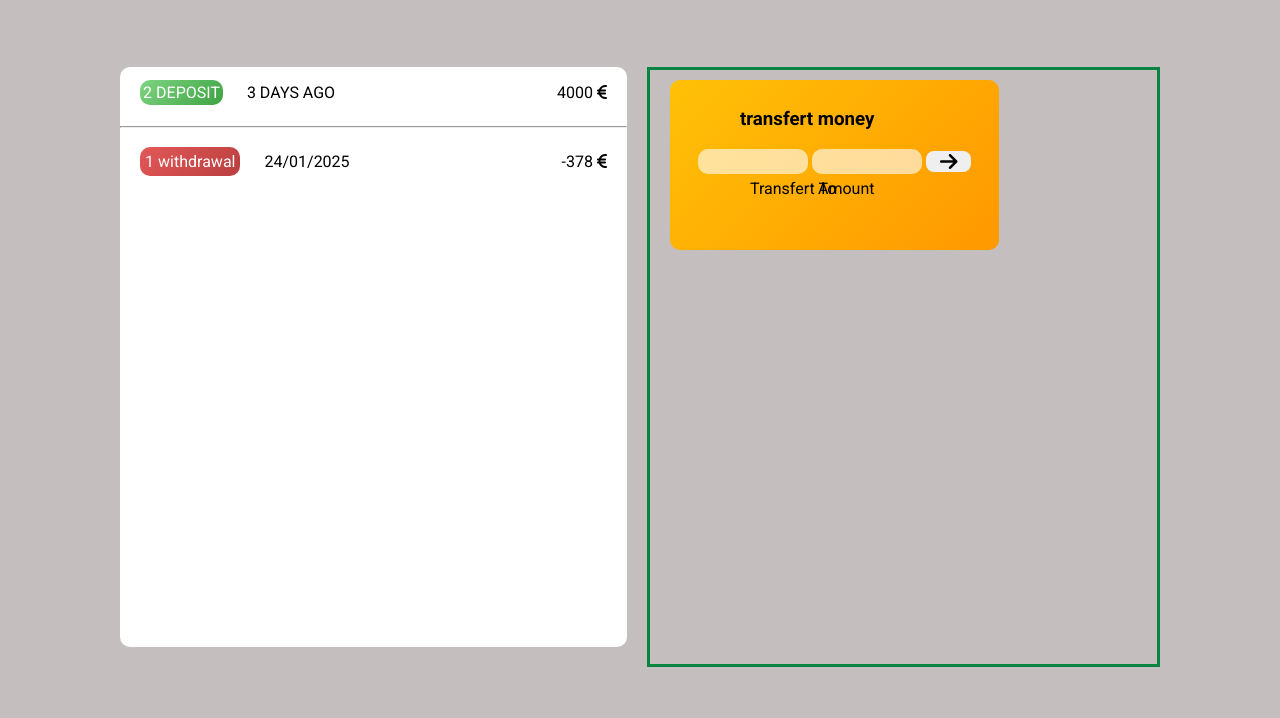
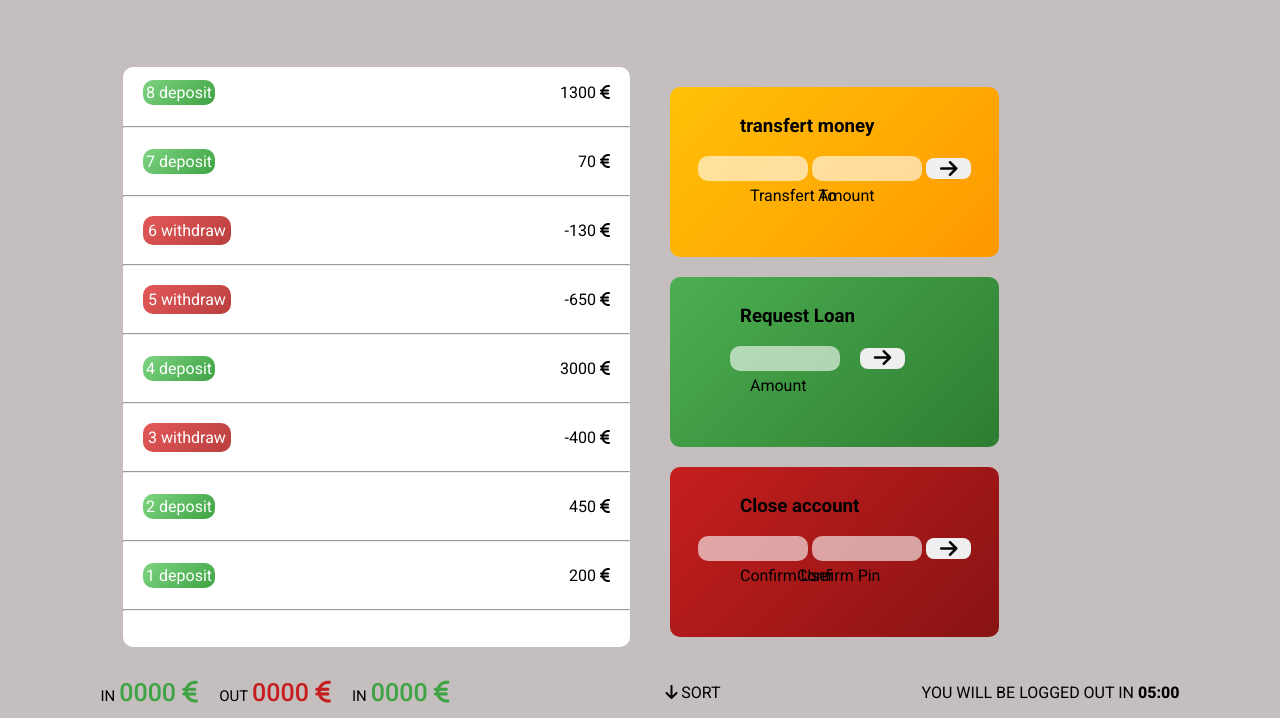
Before and after one commit to Lea-rn/banks-projectt, a plain HTML site: page index.html in a window 1280 px wide. Shown: the part 244-962 px from the top of the page. Before the commit the page ends 911 px from the top, so only its background shows below. Drawn offline with Linux system fonts and the light colour scheme.

Commit message:
style-display-movements

```diff
--- /dev/null
+++ b/app.js
@@ -0,0 +1,63 @@
+"use strict"
+
+const account1 = {
+    owner : "Mark Shmedtman" ,
+    movements : [200,450,-400,3000,-650,-130,70,1300] ,
+    interestRate : 1.2 ,
+    pin : 1111
+}
+
+
+const account2 = {
+    owner : "jessica davis" ,
+    movements : [5000,3400,-150,-790,-3210,1000,8500,-30] ,
+    interestRate : 1.5 ,
+    pin : 2222
+}
+
+const account3 = {
+    owner : "Park Thomas Williams" ,
+    movements : [200,-200,340,-300,-20,50,400,-460,100,-400] ,
+    interestRate : 0.7 ,
+    pin : 3333
+}
+
+const account4 = {
+    owner : "Sarah Smith" ,
+    movements : [430,1000,700,50,90] ,
+    interestRate : 1 ,
+    pin : 4444
+}
+
+
+const accounts = [account1 , account2 ,account3 ,account4]
+
+///// import elements ::
+
+const movementContainer = document.querySelector(".left")
+
+const dispalyMovements = function (arr) {
+    movementContainer.innerHTML = "" ;
+
+    arr.forEach((mov,i) => {
+        let type = mov > 0 ? "deposit"  : "withdraw"
+
+        let html = `
+            <div class="${type}-container">
+            <div class="${type}-info">
+              <span class="${type}"> ${i+1} ${type}</span>
+
+            </div>
+            <p class="${type}-amount">
+             ${mov} <i class="fa-solid fa-euro-sign"></i>
+            </p>
+          </div>
+             <hr />
+        `
+
+
+        movementContainer.insertAdjacentHTML("afterbegin",html)
+    })
+}
+
+dispalyMovements(account1.movements)
--- a/index.html
+++ b/index.html
@@ -61,18 +61,75 @@
         </section>
 
         <section class="right">
+          <!-- ///// transfert box ::  -->
           <div class="transfert-box">
-         <h3 class="box-title" >transfert money</h3>
-         <form>
-            <input  class="transfert-user" type="text"/>
-            <input   class="amount-transfert-input" type="number"/>
-            <button class="transfert-button">   <i class="fa-solid fa-arrow-right fa-xl"></i></button>
-            <label  class="label-transfert">Transfert To</label>
-            <label  class="label-amount-transfert">Amount</label>
-         </form>
+            <h3 class="box-title">transfert money</h3>
+            <form class="transfert-form">
+              <input class="transfert-user" type="text" />
+              <input class="amount-transfert-input" type="number" />
+              <button class="transfert-button">
+                <i class="fa-solid fa-arrow-right fa-xl"></i>
+              </button>
+              <label class="label-transfert">Transfert To</label>
+              <label class="label-amount-transfert">Amount</label>
+            </form>
+          </div>
+
+          <!-- ///// loan box ::: -->
+
+          <div class="loan-box">
+            <h3 class="box-title">Request Loan</h3>
+            <form class="loan-form">
+              <input class="loan-input" type="number" />
+              <button class="loan-button">
+                <i class="fa-solid fa-arrow-right fa-xl"></i>
+              </button>
+              <label class="label-amount-loan">Amount</label>
+            </form>
+          </div>
+
+          <!-- ///// close account ::  -->
+
+          <div class="close-box">
+            <h3 class="box-title">Close account</h3>
+            <form class="close-form">
+              <input class="close-user" type="text" />
+              <input class="close-pin" type="number" />
+              <button class="close-button">
+                <i class="fa-solid fa-arrow-right fa-xl"></i>
+              </button>
+              <label class="label-user-close">Confirm User</label>
+              <label class="label-pin-close">Confirm Pin</label>
+            </form>
           </div>
         </section>
       </section>
+
+          <footer>
+      <div class="summary-container">
+        <span class="mov-info-in">IN</span>
+        <span class="mov-average-in"
+          >0000 <i class="fa-solid fa-euro-sign"></i>
+        </span>
+
+        <span class="mov-info-out">OUT</span>
+        <span class="mov-average-out"
+          >0000 <i class="fa-solid fa-euro-sign"></i>
+        </span>
+
+        <span class="mov-info-interset">IN</span>
+        <span class="mov-average-interset"
+          >0000 <i class="fa-solid fa-euro-sign"></i>
+        </span>
+      </div>
+
+      <p> <i class="fa-solid fa-arrow-down"></i> SORT </p>
+      <span class="logged-out" >YOU WILL BE LOGGED OUT IN <span class="looged-out-timer" >05:00</span> </span>
+    </footer>
     </main>
+
+
+    <script src="./app.js"></script>
+
   </body>
 </html>
--- a/style.css
+++ b/style.css
@@ -9,6 +9,11 @@ body {
     background-color: #c5bebe;
       font-family: "Roboto", sans-serif;
      font-optical-sizing: auto;
+}
+
+:root {
+    --color-primary : #c61e1e ;
+    --color-secondry : #3ea343 ;
 }
 
 
@@ -104,7 +109,7 @@ cursor: pointer;
 }
 
 .right {
-        border: solid 3px rgb(7, 132, 64);
+
         width: 45%;
         margin-left: 10px;
 }
@@ -140,14 +145,14 @@ margin-right: 20px;
 
 .transfert-box {
     border-radius: 10px;
-  margin: 10px 20px;
+  margin: 20px 20px;
     width: 65%;
     height: 150px;
   background: linear-gradient(135deg, #ffc107 , #ff9800 );
   padding: 10px 0px;
 }
 
-form {
+.transfert-form {
     position: relative;
     text-align: center;
 }
@@ -183,3 +188,141 @@ right: 125px;
     border-radius: 8px;
     cursor: pointer;
 }
+
+
+/* loan :::::::: */
+
+.loan-form {
+    position: relative;
+}
+
+.loan-box {
+        border-radius: 10px;
+  margin: 20px 20px;
+    width: 65%;
+    height: 150px;
+background: linear-gradient(135deg, #4caf50 0%, #2e7d32 100%);
+  padding: 10px 0px;
+}
+
+.loan-input{
+    width: 100px;
+padding: 5px;
+border-radius: 10px;
+ border: transparent;
+ background-color: rgba(255, 255, 255, 0.605);
+ position: absolute;
+ left: 60px;
+}
+
+.loan-button {
+    width: 45px;
+    border: transparent;
+    padding: 3px;
+    border-radius: 8px;
+    cursor: pointer;
+     position: absolute;
+   left: 190px;
+   top: 1.5px;
+}
+
+.label-amount-loan{
+position: absolute;
+top: 30px;
+left: 80px;
+}
+
+
+/* ///// close ::::  */
+
+
+.close-box {
+        border-radius: 10px;
+  margin: 20px 20px;
+    width: 65%;
+    height: 150px;
+background: linear-gradient(135deg, #c61e1e , #881313 );
+  padding: 10px 0px;
+}
+
+
+.close-form{
+     position: relative;
+    text-align: center;
+}
+
+.close-user , .close-pin {
+
+    width: 100px;
+padding: 5px;
+border-radius: 10px;
+ border: transparent;
+ background-color: rgba(255, 255, 255, 0.605);
+}
+
+
+
+.label-user-close {
+    position: absolute;
+top: 30px;
+left: 70px;
+}
+
+.label-pin-close {
+    position: absolute;
+top: 30px;
+right: 119px;
+}
+
+.close-button{
+    width: 45px;
+    border: transparent;
+    padding: 3px;
+    border-radius: 8px;
+    cursor: pointer;
+}
+
+/*
+///// footer  */
+
+footer {
+
+    display: flex;
+    flex-direction: row;
+    align-items: center;
+    justify-content: space-around;
+}
+
+.mov-average-in {
+    font-size: 25px;
+    font-weight: 500;
+    color: #3ea343;
+    margin-right: 15px;
+}
+
+.mov-info-in ,.mov-info-out , .mov-info-interset{
+    font-size: 15px;
+}
+
+.mov-average-out {
+    font-size: 25px;
+    font-weight: 500;
+    color: var(--color-primary) ;
+    margin-right: 15px;
+}
+
+
+.mov-average-interset {
+      font-size: 25px;
+    font-weight: 500;
+    color: var(--color-secondry);
+    margin-right: 15px;
+}
+
+.looged-out-timer {
+    font-weight: 800;
+}
+
+main {
+    opacity: 1;
+}
```
